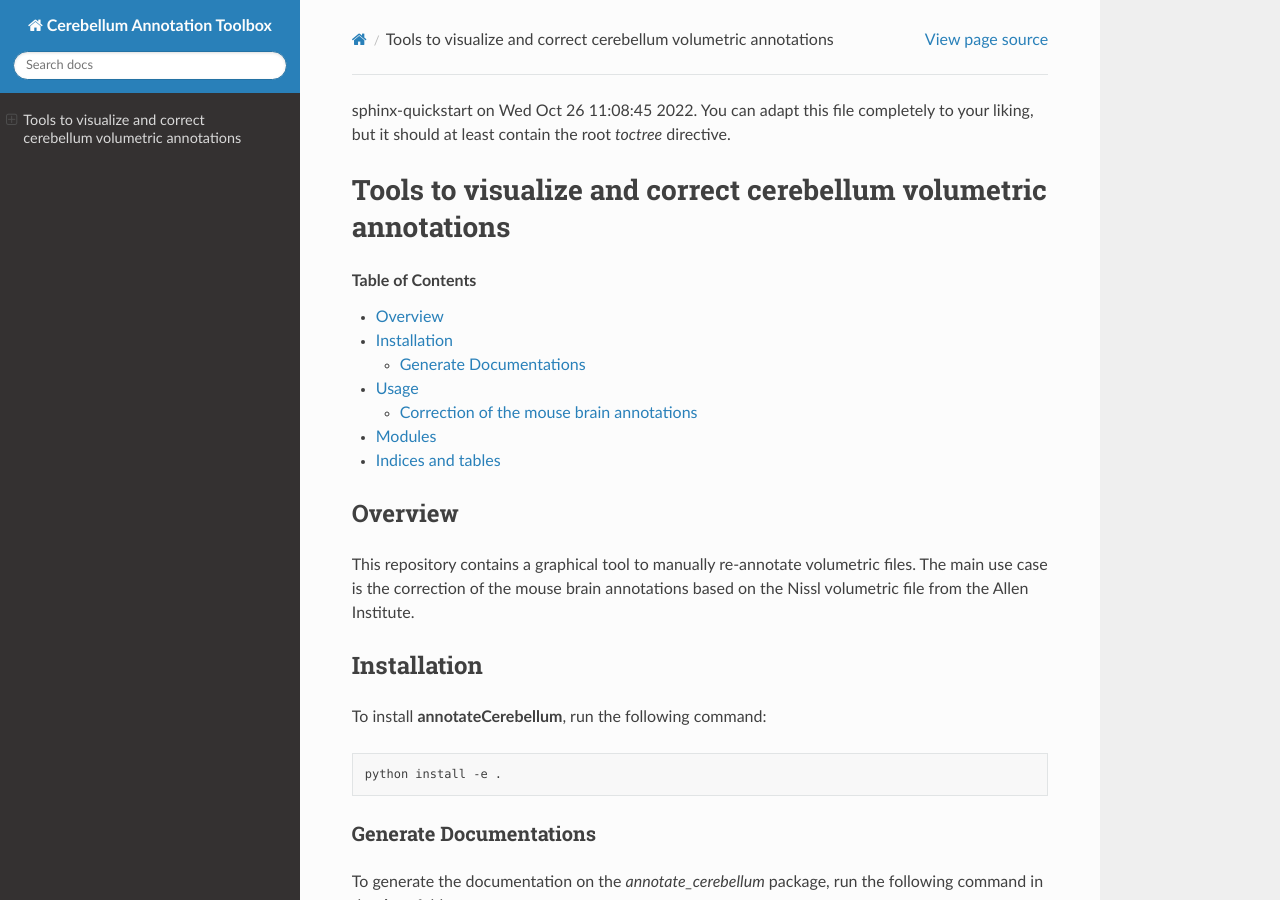
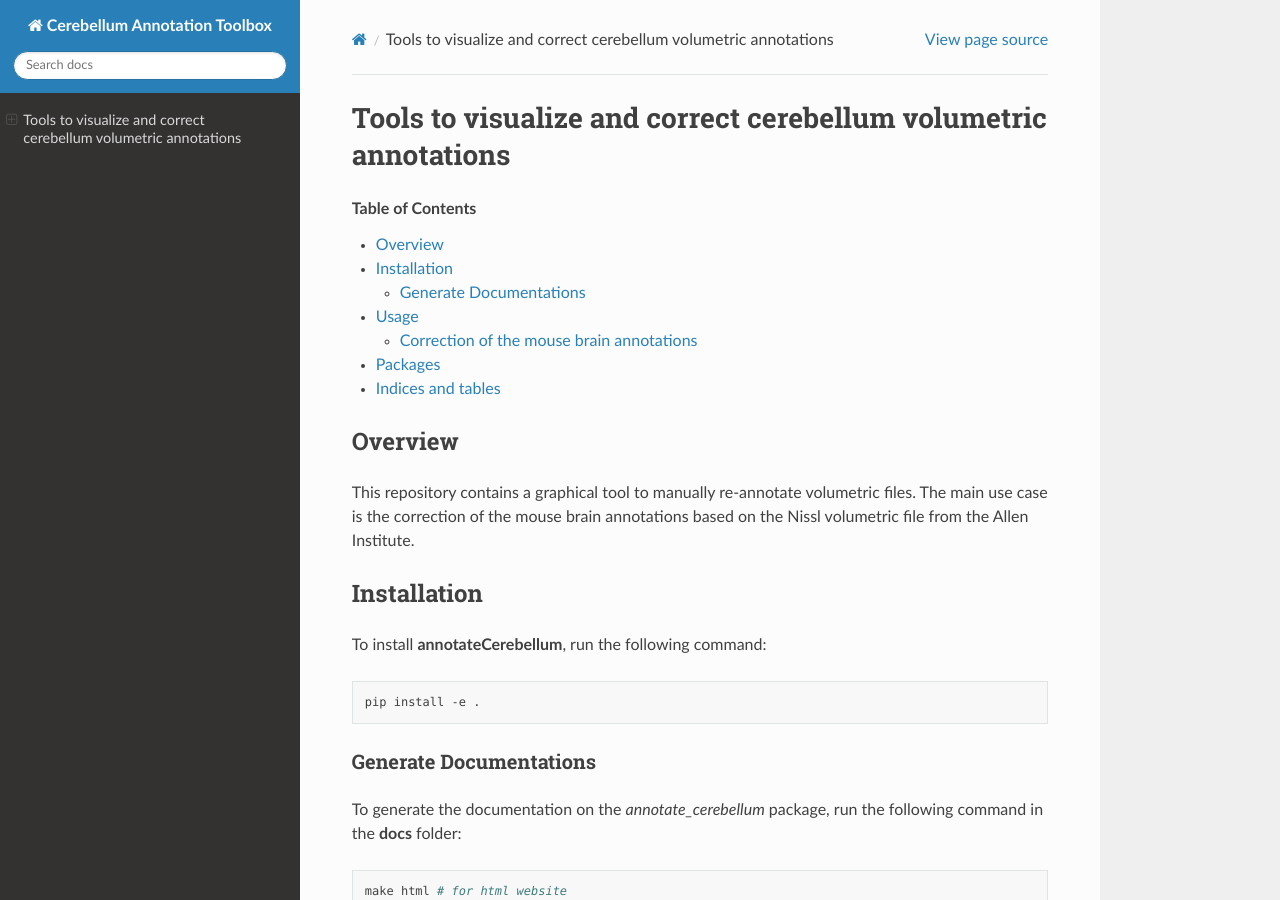
Before and after one commit to dbbs-lab/annotateCerebellum, a Sphinx documentation site: the page built from docs/source/index.rst, in a window 1280 px wide and 900 px high. Built offline with Sphinx 7.4.7 and the Read the Docs theme 2.0.0, drawn with Linux system fonts in a browser that asks for light colours.

Commit message:
Add revert option and fix sphinx documentation.
Add types to params in doc.
Add undo button + icon for a single operation revert.
Simplify group exploration, now ignoring corner voxels.

```diff
--- a/README.rst
+++ b/README.rst
@@ -16,7 +16,7 @@ To install **annotateCerebellum**, run the following command:
 
 .. code-block:: bash
 
-    python install -e .
+    pip install -e .
 
 Generate Documentations
 ~~~~~~~~~~~~~~~~~~~~~~~
--- /dev/null
+++ b/docs/source/_templates/custom-class-template.rst
@@ -0,0 +1,30 @@
+{{ fullname | escape | underline}}
+
+.. currentmodule:: {{ module }}
+
+.. autoclass:: {{ objname }}
+   :members:
+
+   {% block methods %}
+   .. automethod:: __init__
+
+   {% if methods %}
+   .. rubric:: {{ _('Methods') }}
+
+   .. autosummary::
+   {% for item in methods %}
+      ~{{ name }}.{{ item }}
+   {%- endfor %}
+   {% endif %}
+   {% endblock %}
+
+   {% block attributes %}
+   {% if attributes %}
+   .. rubric:: {{ _('Attributes') }}
+
+   .. autosummary::
+   {% for item in attributes %}
+      ~{{ name }}.{{ item }}
+   {%- endfor %}
+   {% endif %}
+   {% endblock %}
--- /dev/null
+++ b/docs/source/_templates/custom-module-template.rst
@@ -0,0 +1,66 @@
+{{ fullname | escape | underline}}
+
+.. automodule:: {{ fullname }}
+
+   {% block attributes %}
+   {% if attributes %}
+   .. rubric:: Module Attributes
+
+   .. autosummary::
+      :toctree:
+   {% for item in attributes %}
+      {{ item }}
+   {%- endfor %}
+   {% endif %}
+   {% endblock %}
+
+   {% block functions %}
+   {% if functions %}
+   .. rubric:: {{ _('Functions') }}
+
+   .. autosummary::
+      :toctree:
+   {% for item in functions %}
+      {{ item }}
+   {%- endfor %}
+   {% endif %}
+   {% endblock %}
+
+   {% block classes %}
+   {% if classes %}
+   .. rubric:: {{ _('Classes') }}
+
+   .. autosummary::
+      :toctree:
+      :template: custom-class-template.rst
+   {% for item in classes %}
+      {{ item }}
+   {%- endfor %}
+   {% endif %}
+   {% endblock %}
+
+   {% block exceptions %}
+   {% if exceptions %}
+   .. rubric:: {{ _('Exceptions') }}
+
+   .. autosummary::
+      :toctree:
+   {% for item in exceptions %}
+      {{ item }}
+   {%- endfor %}
+   {% endif %}
+   {% endblock %}
+
+{% block modules %}
+{% if modules %}
+.. rubric:: Modules
+
+.. autosummary::
+   :toctree:
+   :template: custom-module-template.rst
+   :recursive:
+{% for item in modules %}
+   {{ item }}
+{%- endfor %}
+{% endif %}
+{% endblock %}
--- a/docs/source/conf.py
+++ b/docs/source/conf.py
@@ -8,7 +8,7 @@
 import sys
 import os
 
-sys.path.insert(0, os.path.abspath('../../annotate_cerebellum'))
+sys.path.insert(0, os.path.abspath('../..'))
 
 project = 'Cerebellum Annotation Toolbox'
 copyright = '2022, DBBS University of Pavia'
@@ -36,3 +36,4 @@ exclude_patterns = [
 
 html_theme = 'sphinx_rtd_theme'
 html_static_path = ['_static', "../../icons"]
+autosummary_generate = True
--- a/docs/source/index.rst
+++ b/docs/source/index.rst
@@ -1,13 +1,14 @@
-.. Cerebellum Annotation Toolbox documentation master file, created by
-sphinx-quickstart on Wed Oct 26 11:08:45 2022.
-You can adapt this file completely to your liking, but it should at least
-contain the root `toctree` directive.
-
 .. include:: ../../README.rst
 
-Modules
-=======
-.. automodule:: annotate_cerebellum
+Packages
+========
+
+.. autosummary::
+    :toctree: _autosummary
+    :template: custom-module-template.rst
+    :recursive:
+
+    annotate_cerebellum
 
 Indices and tables
 ==================
```
Also changed, not shown: annotate_cerebellum/__init__.py (+0 -8 lines), 5 other files.
